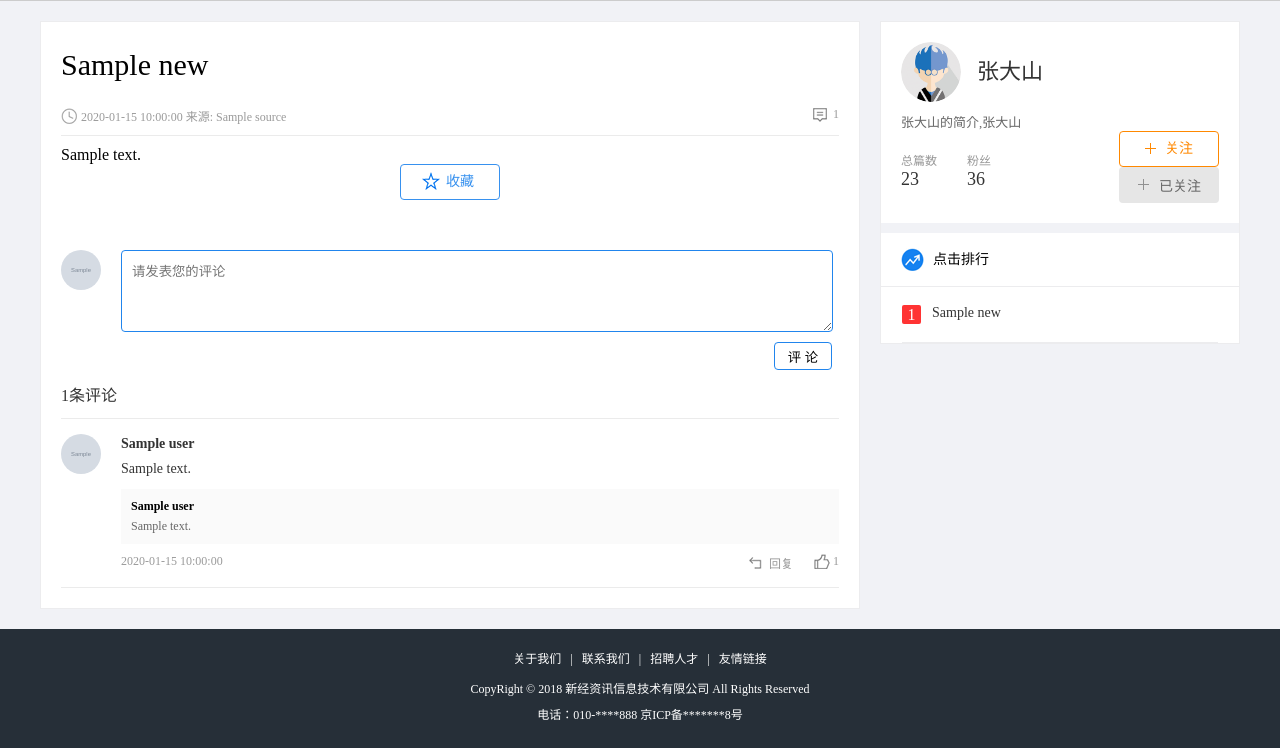
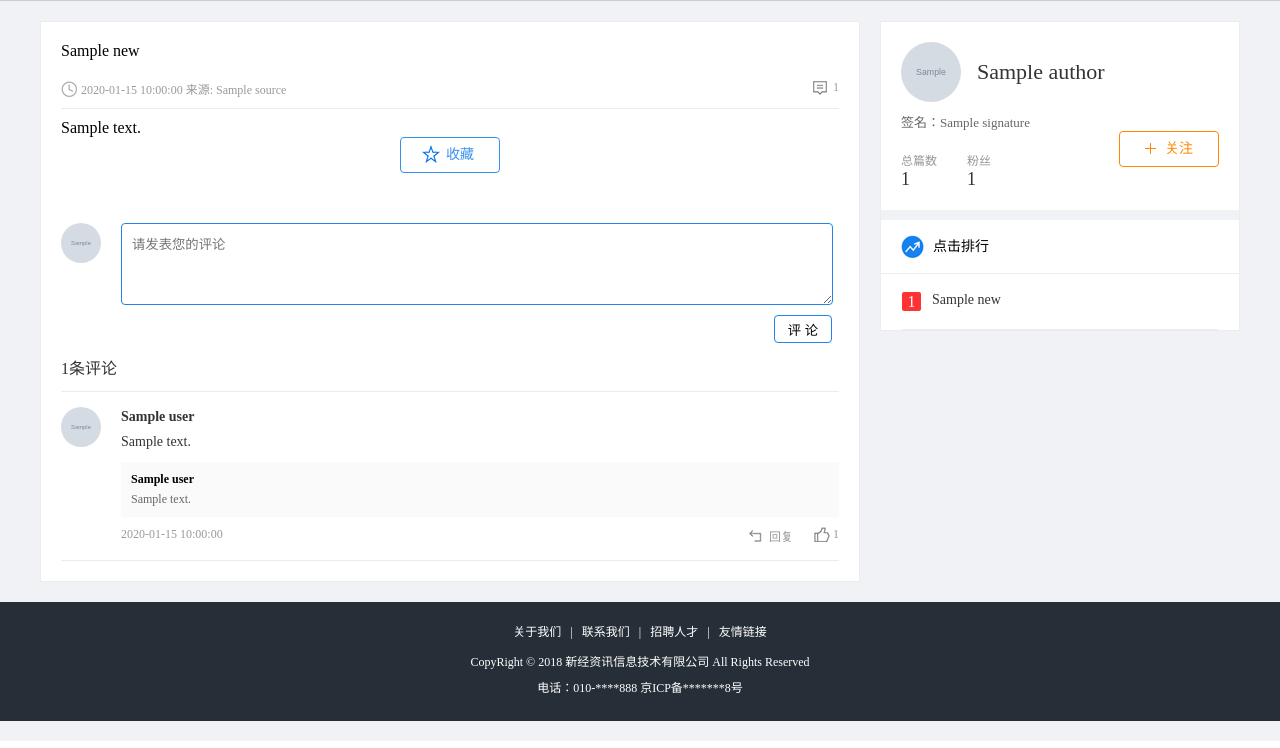
Before and after one commit to lyancode/information_test, a Flask app: template info/templates/news/detail.html in a window 1280 px wide. Shown: the part 59-807 px from the top of the page. Run offline with Flask 2, Linux system fonts and the light colour scheme; the template is opened without the code that fills it: most values are stand-ins (such as "Sample title", 1, 10 or a date in 2020); grey boxes marked "Sample" are stand-in pictures; parts of the project's set-up code (start-up, migrations or seed data) failed here and were passed over; some libraries are stand-ins or nearby versions.

Commit message:
新闻详情页作者数据的展示

```diff
--- a/info/templates/news/detail.html
+++ b/info/templates/news/detail.html
@@ -13,7 +13,7 @@
 
 {% block contentBlock %}
     <div class="detail_con fl">
-        <h3>{{ data.news.title }}</h3>
+        <h3detai>{{ data.news.title }}</h3detai>
         <div class="detail_about clearfix">
             <span class="time_souce fl">{{ data.news.create_time }} 来源: {{ data.news.source }}</span>
             <span class="comment fr">{{ data.news.comments_count }}</span>
@@ -105,15 +105,21 @@
 {% endblock %}
 
 {% block authorBlock %}
-    <div class="author_card">
-        <a href="#" class="author_pic"><img src="../../static/news/images/user_pic.png" alt="author_pic"></a>
-        <a href="#" class="author_name">张大山</a>
-        <div class="author_resume">张大山的简介,张大山</div>
-        <div class="writings"><span>总篇数</span><b>23</b></div>
-        <div class="follows"><span>粉丝</span><b>36</b></div>
-        <a href="javascript:;" class="focus fr">关注</a>
-        <a href="javascript:;" class="focused fr"><span class="out">已关注</span><span class="over">取消关注</span></a>
-    </div>
+    {% if data.news.author %}
+        <div class="author_card">
+            <a href="#" class="author_pic"><img src="{% if data.news.author.avatar_url %}
+            {{ data.news.author.avatar_url }}
+            {% else %}
+            ../../static/news/images/user_pic.png
+            {% endif %}" alt="author_pic"></a>
+            <a href="#" class="author_name">{{ data.news.author.nick_name }}</a>
+            <div class="author_resume">签名：{{ data.news.author.signature }}</div>
+            <div class="writings"><span>总篇数</span><b>{{ data.news.author.news_count }}</b></div>
+            <div class="follows"><span>粉丝</span><b>{{ data.news.author.followers_count }}</b></div>
+            <a href="javascript:;" class="focus fr" data-userid="{{ data.news.author.id }}" style="display: {% if data.is_followed %}none{% else %}block{% endif %}">关注</a>
+            <a href="javascript:;" class="focused fr" data-userid="{{ data.news.author.id }}" style="display: {% if data.is_followed %}block{% else %}none{% endif %}"><span class="out">已关注</span><span class="over">取消关注</span></a>
+        </div>
+    {% endif %}
 {% endblock %}
 
 <div class="rank_con fr">
```
Also changed, not shown: info/modules/news/views.py (+7 -0 lines).
